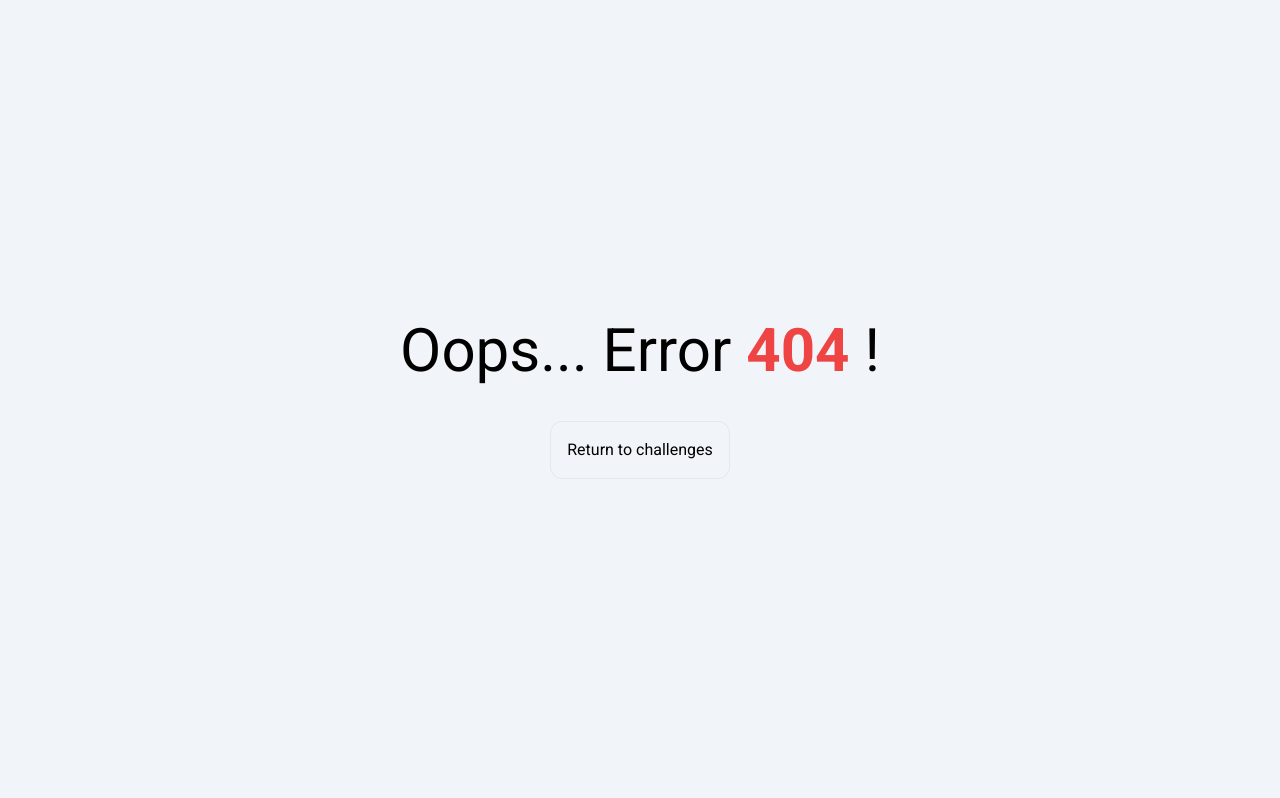
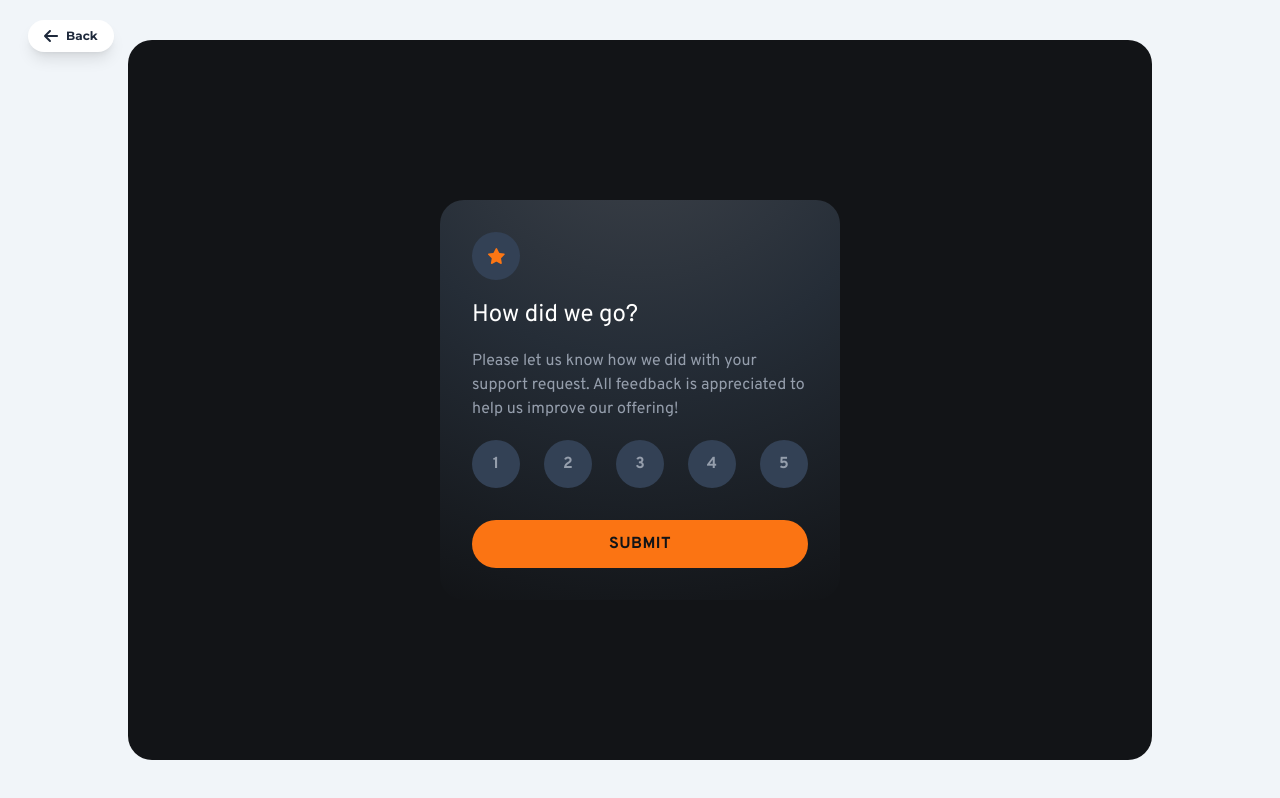
Before and after one commit to jeromebrd/frontend-mentor-challenges, a React (Vite) app: page /#/challenges/interactive-rating in a window 1280 px wide. Before the commit this address had no page. Built offline with nearby package versions, Linux system fonts and the light colour scheme.

Commit message:
feat: add <InteractiveRating />

```diff
--- a/index.html
+++ b/index.html
@@ -6,7 +6,10 @@
     <meta name="viewport" content="width=device-width, initial-scale=1.0" />
     <link rel="preconnect" href="https://fonts.googleapis.com" />
     <link rel="preconnect" href="https://fonts.gstatic.com" crossorigin />
-    <link href="https://fonts.googleapis.com/css2?family=Figtree:ital,wght@0,300..900;1,300..900&family=Inter:ital,opsz,wght@0,14..32,100..900;1,14..32,100..900&family=Josefin+Sans:ital,wght@0,100..700;1,100..700&family=Montserrat:ital,wght@0,100..900;1,100..900&family=Outfit:wght@100..900&family=Roboto:wght@400;500;700&family=Work+Sans:ital,wght@0,100..900;1,100..900&display=swap" rel="stylesheet">
+    <link
+      href="https://fonts.googleapis.com/css2?family=Figtree:ital,wght@0,300..900;1,300..900&family=Inter:ital,opsz,wght@0,14..32,100..900;1,14..32,100..900&family=Josefin+Sans:ital,wght@0,100..700;1,100..700&family=Montserrat:ital,wght@0,100..900;1,100..900&family=Outfit:wght@100..900&family=Overpass:ital,wght@0,100..900;1,100..900&family=Roboto:wght@400;500;700&family=Work+Sans:ital,wght@0,100..900;1,100..900&display=swap"
+      rel="stylesheet"
+    />
     <title>Frontend mentor</title>
   </head>
   <body>
--- /dev/null
+++ b/src/hooks/useDocumentTitle.js
@@ -0,0 +1,6 @@
+import { useEffect } from 'react';
+export const useDocumentTitle = (title) => {
+  useEffect(() => {
+    document.title = title;
+  }, [title]);
+};
--- a/src/router.jsx
+++ b/src/router.jsx
@@ -9,7 +9,7 @@ import FaqAccordion from './routes/challenges/faq-accordion/FaqAccordion';
 import BlogPreviewCard from './routes/challenges/blog-preview-card/BlogPreviewCard';
 import PricingToggle from './routes/challenges/pricing-toggle/PricingToggle';
 import TodoApp from './routes/challenges/todo-app/TodoApp';
-
+import InteractiveRating from './routes/challenges/interactive-rating/InteractiveRating';
 // createHashRouter a la place de createBrowserRouter pour github page
 export const router = createHashRouter([
   {
@@ -49,6 +49,10 @@ export const router = createHashRouter([
         element: <TodoApp />,
       },
       {
+        path: 'challenges/interactive-rating',
+        element: <InteractiveRating />,
+      },
+      {
         path: '*',
         element: <NotFound />,
       },
--- a/src/routes/challenges/ChallengesPage.jsx
+++ b/src/routes/challenges/ChallengesPage.jsx
@@ -1,6 +1,8 @@
 import CardChallenge from '../../components/CardChallenge';
 import BackButton from '../../components/BackButton';
+import { useDocumentTitle } from '../../hooks/useDocumentTitle';
 const ChallengesPage = () => {
+  useDocumentTitle('Frontend mentor | Challenges');
   return (
     <section className="relative ">
       <BackButton path={'/'} />
@@ -47,6 +49,12 @@ const ChallengesPage = () => {
             keywords={['responsive', 'todo app', 'filter', 'drag/drop']}
             challNb={'6'}
           />
+          <CardChallenge
+            path={'interactive-rating'}
+            title={'Interactive Rating'}
+            keywords={['responsive', 'rating', 'component']}
+            challNb={'7'}
+          />
         </div>
       </div>
     </section>
--- a/src/routes/challenges/blog-preview-card/BlogPreviewCard.jsx
+++ b/src/routes/challenges/blog-preview-card/BlogPreviewCard.jsx
@@ -1,4 +1,5 @@
 import LayoutChall from '../../../components/LayoutChall';
+import { useDocumentTitle } from '../../../hooks/useDocumentTitle';
 import illustration from './img/illustration-article.svg';
 import avatar from './img/image-avatar.webp';
 
@@ -53,6 +54,7 @@ const Card = () => {
 };
 
 const BlogPreviewCard = () => {
+  useDocumentTitle('Frontend mentor | Blog preview card');
   return (
     <>
       <LayoutChall className={'font-figtree bg-[#F4D04E] text-gray-950 -z-10 '}>
--- a/src/routes/challenges/faq-accordion/FaqAccordion.jsx
+++ b/src/routes/challenges/faq-accordion/FaqAccordion.jsx
@@ -5,8 +5,10 @@ import iconStar from './img/icon-star.svg';
 import iconPlus from './img/icon-plus.svg';
 import iconMinus from './img/icon-minus.svg';
 import { texts } from './texts/texts';
+import { useDocumentTitle } from '../../../hooks/useDocumentTitle';
 
 const Accordion = ({ title, desc }) => {
+  useDocumentTitle('Frontend mentor | FAQ accordion');
   const [isActive, setIsActive] = useState(false);
   const handleClick = () => {
     setIsActive(!isActive);
--- /dev/null
+++ b/src/routes/challenges/interactive-rating/InteractiveRating.jsx
@@ -0,0 +1,103 @@
+import { useDocumentTitle } from '../../../hooks/useDocumentTitle';
+import PropTypes from 'prop-types';
+import LayoutChall from '../../../components/LayoutChall';
+import iconStar from './img/icon-star.svg';
+import { useState } from 'react';
+/* ### Primary
+
+- Orange: 	#fb7413
+
+### Neutral
+
+- White: 	#ffffff
+- Light Grey: 	#959eac
+- Dark Blue: 	#252d37
+- Very Dark Blue: 	#121417*/
+
+const InputRating = ({ rating, selectedRating, setSelectedRating }) => {
+  const isChecked = selectedRating === rating;
+  return (
+    <div
+      className={`relative flex items-center justify-center h-12 w-12 rounded-full bg-slate-700 cursor-pointer hover:bg-[#fb7413] hover:text-[#252d37] transition-colors duration-200 ease-in-out active:bg-white active:text-[#252d37] ${
+        isChecked ? 'text-[#252d37] bg-white' : ''
+      }`}
+      onClick={() => setSelectedRating(rating)}
+    >
+      <input
+        type="radio"
+        name={`rating-${rating}`}
+        id={`rating-${rating}`}
+        value={rating}
+        className="hidden"
+        checked={isChecked}
+        onChange={() => setSelectedRating(rating)}
+      />
+      <label
+        htmlFor={`rating-${rating}`}
+        className="self-center cursor-pointer font-bold"
+      >
+        {rating}
+      </label>
+    </div>
+  );
+};
+
+const InteractiveRating = () => {
+  const ratings = [1, 2, 3, 4, 5];
+  const [selectedRating, setSelectedRating] = useState(0);
+
+  useDocumentTitle('Frontend mentor | Interactive Rating');
+  return (
+    <>
+      <LayoutChall className={'bg-[#121417] text-[#959eac] font-overpass'}>
+        <div
+          className=" min-w-[350px] w-[90%] min-h-[400px] flex flex-col justify-between bg-gradient-to-t from-[#252d37] to-[#959eac] p-8 rounded-3xl md:w-[400px]"
+          style={{
+            backgroundImage:
+              'radial-gradient(circle at 50% -30%,	rgb(149, 158, 172,0.35), #252d37,	rgb(18, 20, 23, 0.5))',
+          }}
+        >
+          {/* icon */}
+          <div className="h-12 w-12 bg-slate-700 rounded-full self-start flex items-center justify-center">
+            <img src={iconStar} alt="icon star" />
+          </div>
+          {/* title */}
+          <h1 className="text-white text-2xl">How did we go?</h1>
+          {/* content */}
+          <p>
+            Please let us know how we did with your support request. All
+            feedback is appreciated to help us improve our offering!
+          </p>
+          {/* form */}
+          <form className="flex flex-col w-full gap-8">
+            <div className="flex justify-between w-full ">
+              {/* rating 1-5 */}
+              {ratings.map((rating) => (
+                <InputRating
+                  rating={rating}
+                  key={rating}
+                  selectedRating={selectedRating}
+                  setSelectedRating={setSelectedRating}
+                />
+              ))}
+            </div>
+
+            {/* submit */}
+            <button
+              type="submit"
+              className="uppercase bg-[#fb7413] rounded-full py-3 text-[#121417] font-bold tracking-wide"
+            >
+              Submit
+            </button>
+          </form>
+        </div>
+      </LayoutChall>
+    </>
+  );
+};
+InputRating.propTypes = {
+  rating: PropTypes.number.isRequired,
+  selectedRating: PropTypes.number.isRequired,
+  setSelectedRating: PropTypes.func.isRequired,
+};
+export default InteractiveRating;
--- a/src/routes/challenges/pricing-toggle/PricingToggle.jsx
+++ b/src/routes/challenges/pricing-toggle/PricingToggle.jsx
@@ -1,6 +1,7 @@
 import BackButton from '../../../components/BackButton';
 import PropTypes from 'prop-types';
 import { useState } from 'react';
+import { useDocumentTitle } from '../../../hooks/useDocumentTitle';
 /*
 - gradient : bg-gradient-to-tl from-[#a3a8f0] to #696fdd
 - Very Light Grayish Blue: 	#f6f6fe
@@ -69,6 +70,7 @@ const Card = ({ className, main = false, isChecked, title }) => {
 };
 
 const PricingToggle = () => {
+  useDocumentTitle('Frontend mentor | Pricing toggle');
   const [isChecked, setIsChecked] = useState(false);
   return (
     <>
--- a/src/routes/challenges/qrcode/QrCode.jsx
+++ b/src/routes/challenges/qrcode/QrCode.jsx
@@ -1,6 +1,7 @@
 import PropTypes from 'prop-types';
 import qrCodeImg from './img/image-qr-code.png';
 import LayoutChall from '../../../components/LayoutChall';
+import { useDocumentTitle } from '../../../hooks/useDocumentTitle';
 
 const Card = ({ title, text }) => {
   return (
@@ -19,6 +20,7 @@ const Card = ({ title, text }) => {
 };
 
 const QrCode = () => {
+  useDocumentTitle('Frontend mentor | QrCode');
   const texts = {
     title: 'Improve your front-end skills by building projects',
     text: 'Scan the QR code to visit Frontend Mentor and take your coding skills to the next level',
--- a/src/routes/challenges/social-link-profile/SocialLinkProfile.jsx
+++ b/src/routes/challenges/social-link-profile/SocialLinkProfile.jsx
@@ -1,6 +1,7 @@
 import PropTypes from 'prop-types';
 import imgProfile from './img/avatar-jessica.jpeg';
 import LayoutChall from '../../../components/LayoutChall';
+import { useDocumentTitle } from '../../../hooks/useDocumentTitle';
 const Card = ({ data }) => {
   const { name, city, desc, socialMediaList } = data;
   return (
@@ -43,7 +44,7 @@ const Card = ({ data }) => {
   );
 };
 const SocialLinkProfile = () => {
-  //{`text-[#C4F82A]`}
+  useDocumentTitle('Frontend mentor | Social Link');
   const data = {
     name: 'Jessica Randall',
     city: 'London, United Kingdom',
--- a/src/routes/challenges/todo-app/TodoApp.jsx
+++ b/src/routes/challenges/todo-app/TodoApp.jsx
@@ -20,6 +20,7 @@ import {
   verticalListSortingStrategy,
 } from '@dnd-kit/sortable';
 import { restrictToVerticalAxis } from '@dnd-kit/modifiers';
+import { useDocumentTitle } from '../../../hooks/useDocumentTitle';
 
 /**
  * TodoApp Component
@@ -78,6 +79,7 @@ const Hr = () => {
 };
 
 const TodoApp = () => {
+  useDocumentTitle('Frontend mentor | TodoApp');
   const [isDark, setIsDark] = useState(false);
   const [newTodo, setNewTodo] = useState('');
   const [id, setId] = useState(7); // 0 == falsy => dnd not possible
--- a/tailwind.config.js
+++ b/tailwind.config.js
@@ -12,6 +12,7 @@ export default {
         figtree: ['Figtree', 'sans-serif'],
         montserrat: ['Montserrat', 'sans-serif'],
         josefin: ['Josefin Sans', 'sans-serif'],
+        overpass: ['Overpass', 'sans-serif'],
         // custom: [..., 'sans-serif'] new font family
       },
     },
```
Also changed, not shown: src/routes/challenges/interactive-rating/img/icon-star.svg (added), src/routes/challenges/interactive-rating/img/illustration-thank-you.svg (added).
